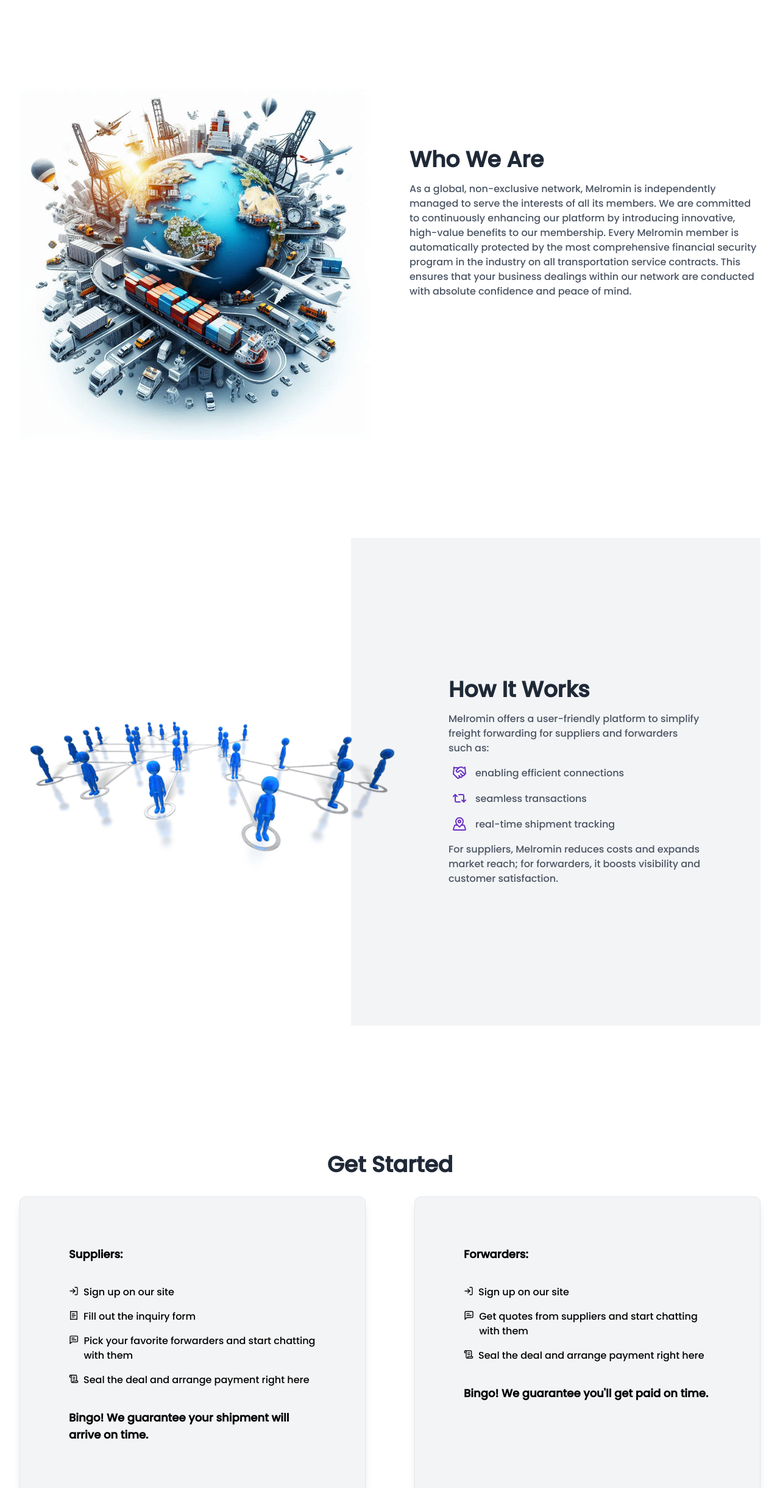
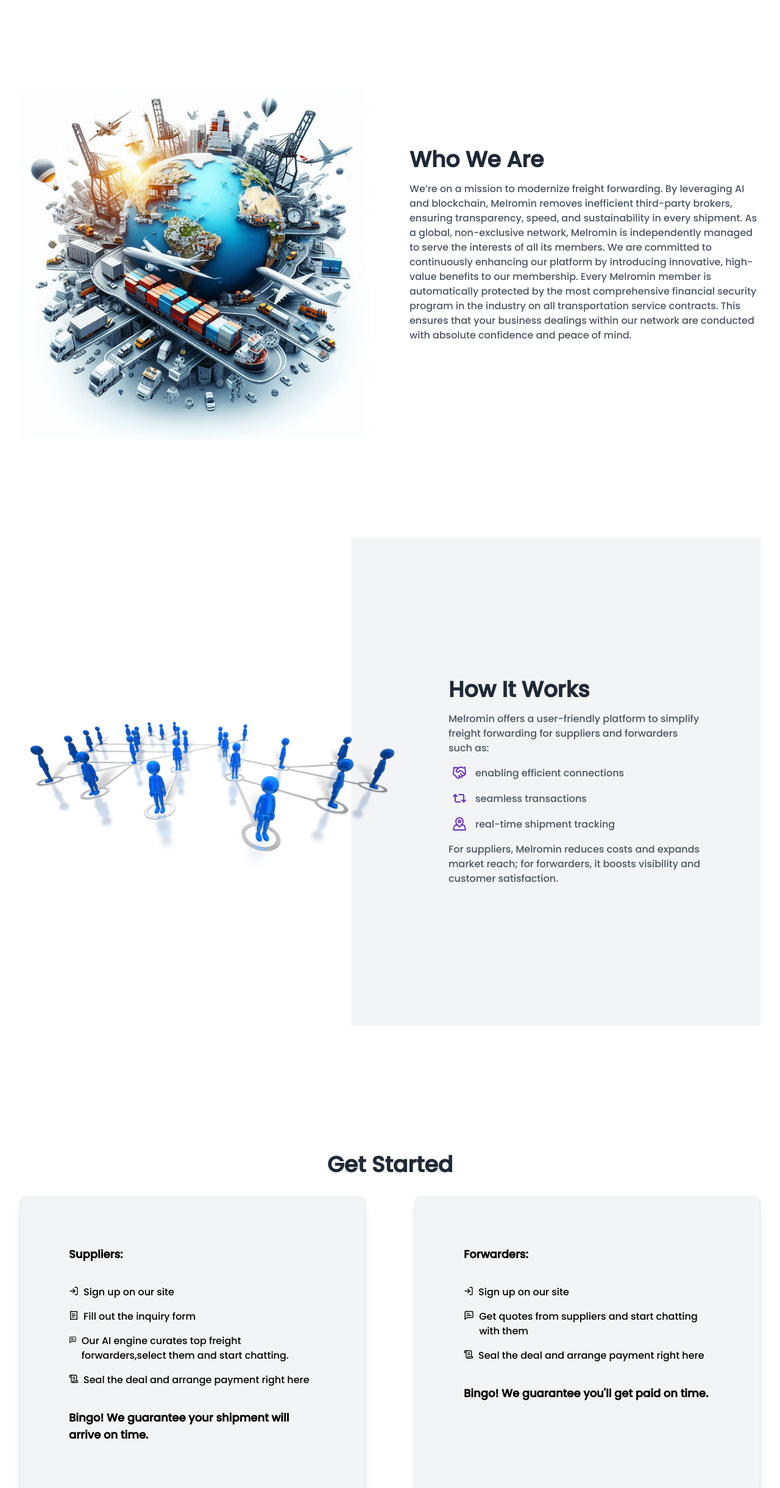
Before and after one commit to melika760/MelrominGlobalNetwork, a Next.js app: page / in a window 1280 px wide. Shown: the part 972-3412 px from the top of the page at 61% size. Built offline with nearby package versions, Linux system fonts and the light colour scheme; no server answers.

Commit message:
add some changes

```diff
--- a/app/_components/Getstarted.jsx
+++ b/app/_components/Getstarted.jsx
@@ -16,10 +16,10 @@
     <div className='border shadow-lg bg-gray-100 md:py-20 py-10 md:px-20 px-5 rounded-md'data-animation="animate-turnleft">
 <h2 className='font-bold text-lg'>Suppliers:</h2>
 <ul className='my-7'>
-    <li className='flex py-2'><LogIn className='mr-2 h-5 w-4 '/> Sign up on our site</li>
-    <li className='flex py-2'><ReceiptText className='mr-2 h-5 w-4'/> Fill out the inquiry form</li>
-    <li className='flex py-2'><MessageSquareText className='mr-2 h-5 w-5 max-sm:w-6'/>Pick your favorite forwarders and start chatting with them</li>
-    <li className='flex py-2'><ScrollText className='mr-2 h-5 w-4 max-sm:w-5'/>Seal the deal and arrange payment right here </li>
+    <li className='flex py-2 space-x-6 '><LogIn className='mr-2 h-5 w-4 '/> Sign up on our site</li>
+    <li className='flex py-2 space-x-6 '><ReceiptText className='mr-2 h-5 w-4'/> Fill out the inquiry form</li>
+    <li className='flex py-2 space-x-6 '><MessageSquareText className='mr-2 h-5 w-5 max-sm:w-6'/>Our AI engine curates top freight forwarders,select them and start chatting.</li>
+    <li className='flex py-2 space-x-6 '><ScrollText className='mr-2 h-5 w-4 max-sm:w-5'/>Seal the deal and arrange payment right here </li>
 </ul>
 <p className='font-bold text-lg text-black'>Bingo! We guarantee your shipment will arrive on time.</p>
     </div>
--- a/app/_components/Works.jsx
+++ b/app/_components/Works.jsx
@@ -18,7 +18,7 @@
         <h2 className="text-3xl font-extrabold sm:text-4xl  text-gray-800  "> Who We Are</h2>
 
         <p className="mt-4 text-gray-600">
-
+        We’re on a mission to modernize freight forwarding. By leveraging AI and blockchain, Melromin removes inefficient third-party brokers, ensuring transparency, speed, and sustainability in every shipment.
         As a global, non-exclusive network, Melromin is independently managed to serve the interests of all its members. We are committed to continuously enhancing our platform by introducing innovative, high-value benefits to our membership. Every Melromin member is automatically protected by the most comprehensive financial security program in the industry on all transportation service contracts. This ensures that your business dealings within our network are conducted with absolute confidence and peace of mind.
         </p>
 
--- a/app/_components/_hooks/use-scroll.jsx
+++ b/app/_components/_hooks/use-scroll.jsx
@@ -15,7 +15,7 @@
               }
             });
           },
-          { threshold: 0.3 }
+          { threshold: 0.2 }
         );
 
         const elements = document.querySelectorAll("[data-animation]");
--- a/package.json
+++ b/package.json
@@ -33,6 +33,7 @@
     "react-day-picker": "^8.10.1",
     "react-dom": "^18",
     "react-firebase-hooks": "^5.1.1",
+    "sharp": "^0.33.5",
     "sonner": "^1.5.0",
     "stripe": "^17.2.0",
     "tailwind-merge": "^2.3.0",
```
Also changed, not shown: 1 other file (tests, documents, lock files or other folders).
